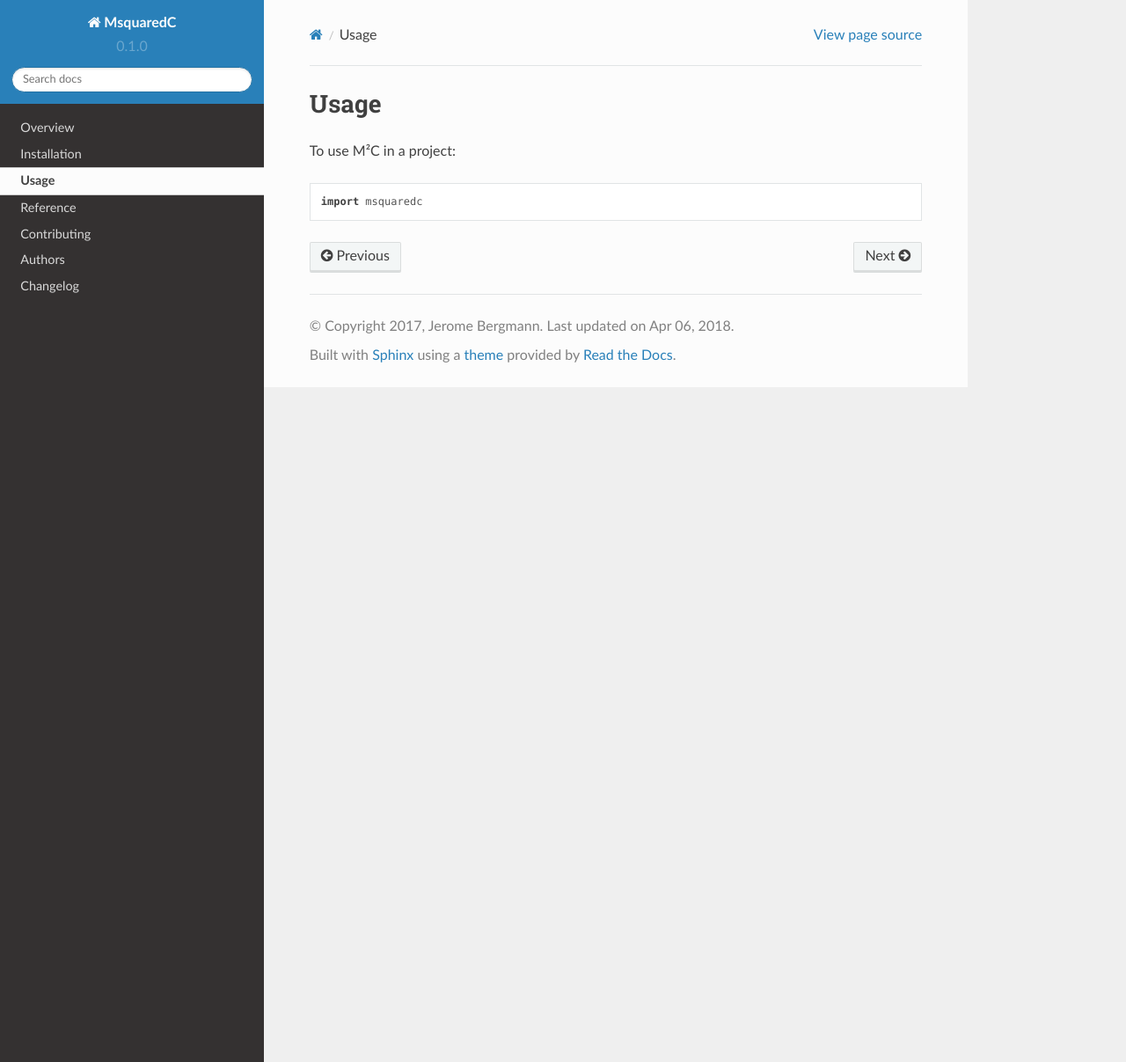
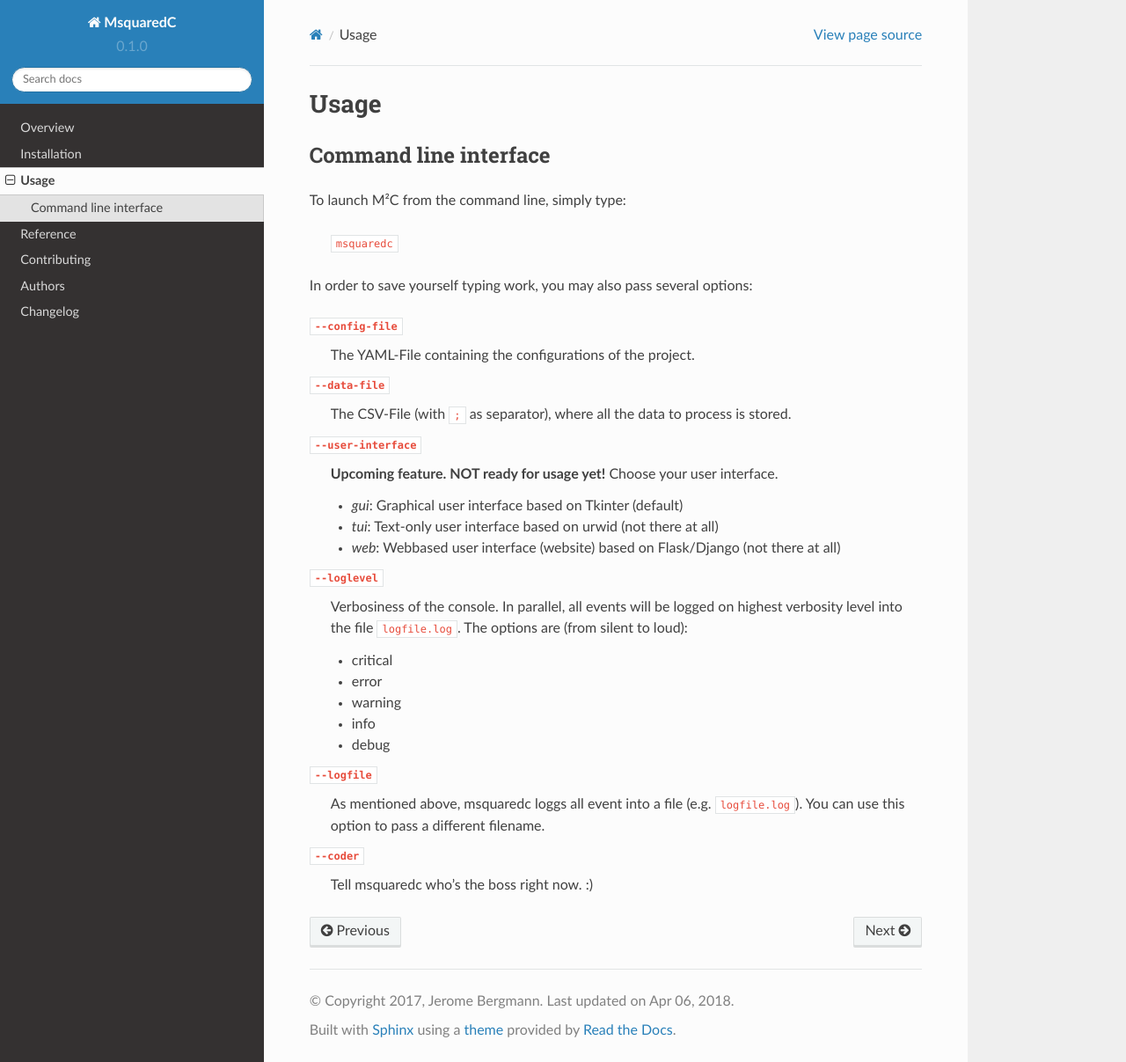
Before and after one commit to j340m3/python-msquaredc, a Sphinx documentation site: the page built from docs/usage.rst, in a window 1280 px wide and 1207 px high. Shown: the whole window at 88% size. Built offline with Sphinx 7.4.7 and the Read the Docs theme 2.0.0, drawn with Linux system fonts in a browser that asks for light colours.

Commit message:
Update usage.rst

```diff
--- a/docs/usage.rst
+++ b/docs/usage.rst
@@ -2,6 +2,40 @@
 Usage
 =====
 
-To use M²C in a project::
+Command line interface
+----------------------
 
-    import msquaredc
+To launch M²C from the command line, simply type:
+
+    ``msquaredc``
+
+In order to save yourself typing work, you may also pass several options:
+
+``--config-file``
+    The YAML-File containing the configurations of the project.
+
+``--data-file``
+    The CSV-File (with ``;`` as separator), where all the data to process is stored.
+
+``--user-interface``
+    **Upcoming feature. NOT ready for usage yet!** Choose your user interface.
+
+    - *gui*: Graphical user interface based on Tkinter (default)
+    - *tui*: Text-only user interface based on urwid (not there at all)
+    - *web*: Webbased user interface (website) based on Flask/Django (not there at all)
+
+``--loglevel``
+    Verbosiness of the console. In parallel, all events will be logged on highest verbosity level into the file ``logfile.log``.
+    The options are (from silent to loud):
+
+    - critical
+    - error
+    - warning
+    - info
+    - debug
+
+``--logfile``
+    As mentioned above, msquaredc loggs all event into a file (e.g. ``logfile.log``). You can use this option to pass a different filename.
+
+``--coder``
+    Tell msquaredc who's the boss right now. :)
```
